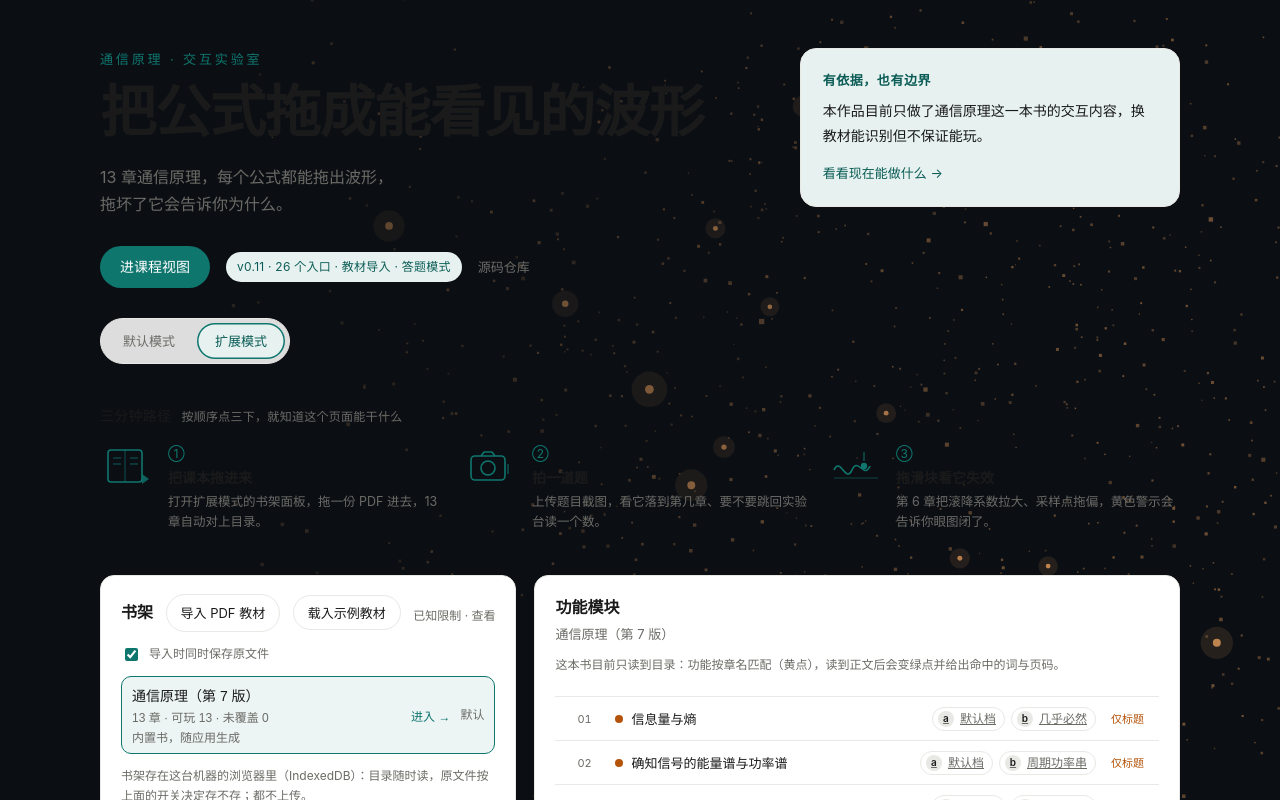
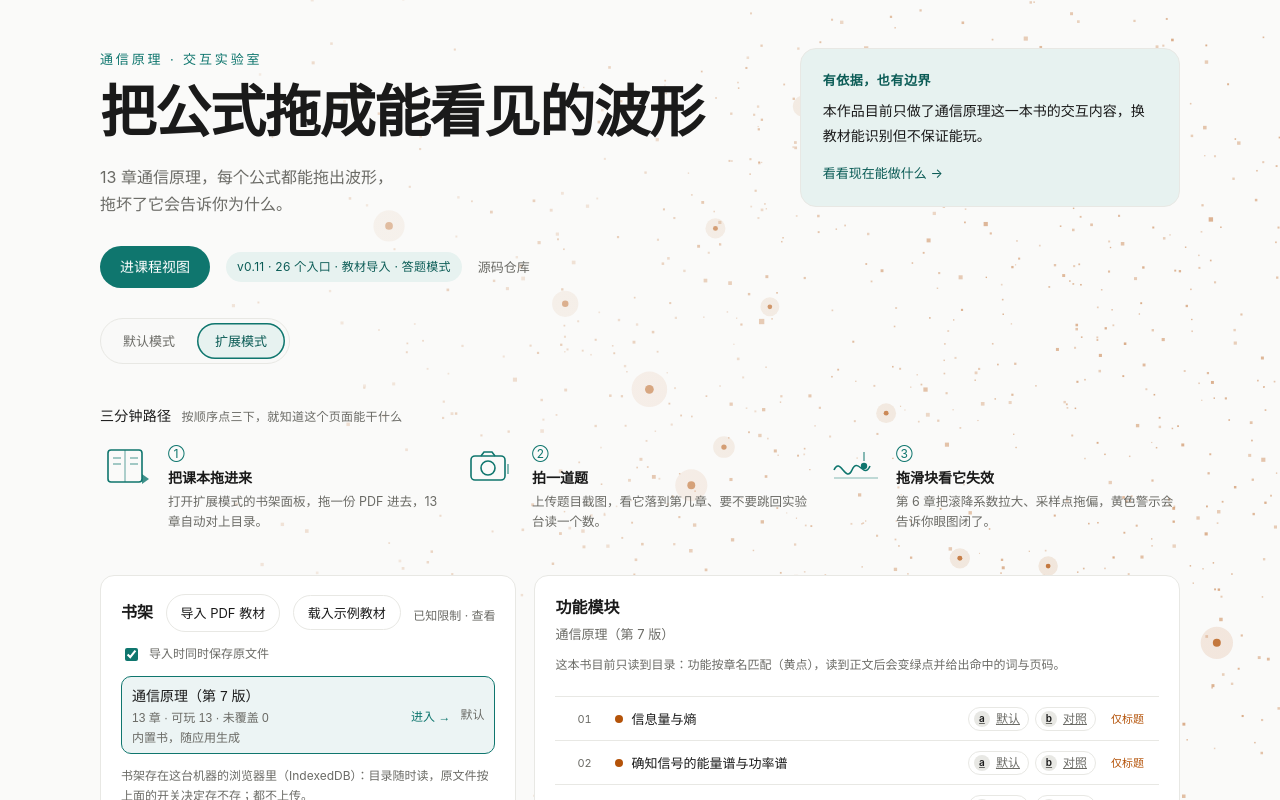
Before and after one commit to 240000000/comm-lab, a React (Vite) app: page / in a window 1280 px wide. Both pictures are taken after a click on the button "扩展模式". Shown: the top 800 px of the page. Built offline with nearby package versions, Linux system fonts and the light colour scheme.

Commit message:
feat(home): R138 首页背景改浅底，面板去重复徽章与档位名

```diff
--- a/src/labs/HomeBackdrop.tsx
+++ b/src/labs/HomeBackdrop.tsx
@@ -3,9 +3,9 @@ import { useEffect, useRef } from 'react'
 // 首页背景：16QAM 的 4×4 星座在三维里绕 Y 轴转，周期性地被噪声推散、再收回。
 // 只画在首页；其他页面根本不挂载，所以离开路由时 canvas 与动画循环一起消失。
 const CYCLE_MS = 14000
-const TEAL: [number, number, number] = [60, 227, 198]
-const AMBER: [number, number, number] = [240, 163, 94]
-const BG = 'rgba(11, 15, 20, '
+const TEAL: [number, number, number] = [15, 118, 110]
+const AMBER: [number, number, number] = [180, 83, 9]
+const BG = 'rgba(250, 250, 249, '
 
 type Particle = {
   ox: number
@@ -139,7 +139,7 @@ export function HomeBackdrop() {
       const cy = height * 0.24
 
       ctx.globalAlpha = 1
-      ctx.fillStyle = '#0b0f14'
+      ctx.fillStyle = '#fafaf9'
       ctx.fillRect(0, 0, width, height)
 
       const project = (x: number, y: number, z: number) => {
@@ -155,7 +155,7 @@ export function HomeBackdrop() {
 
       // 网格期给相邻点连一层很淡的线，4×4 的骨架才立得住；散开时线淡出。
       if (s < 0.25) {
-        const lineAlpha = 0.11 * (1 - s / 0.25)
+        const lineAlpha = 0.16 * (1 - s / 0.25)
         ctx.strokeStyle = `${cloudColor}${lineAlpha.toFixed(3)})`
         ctx.lineWidth = 1
         for (let row = 0; row < 4; row++) {
--- a/src/labs/ModulePanel.tsx
+++ b/src/labs/ModulePanel.tsx
@@ -68,12 +68,14 @@ export function ModulePanel({ book }: { book: ShelfBook | null }) {
                       title={`${tier.label} · ${DOT_LABEL[row?.basis ?? 'none']}`}
                     >
                       <span className="course-preset-id">{tier.id}</span>
-                      {tier.label}
+                      {tier.id === 'a' ? '默认' : '对照'}
                     </a>
                   )
                 })}
               </span>
-              <span className={`module-badge ${basis}`}>{DOT_LABEL[basis]}</span>
+              {basis === 'body' ? null : (
+                <span className={`module-badge ${basis}`}>{DOT_LABEL[basis]}</span>
+              )}
             </li>
           )
         })}
```
Also changed, not shown: 4 other files (tests, documents, lock files or other folders).
